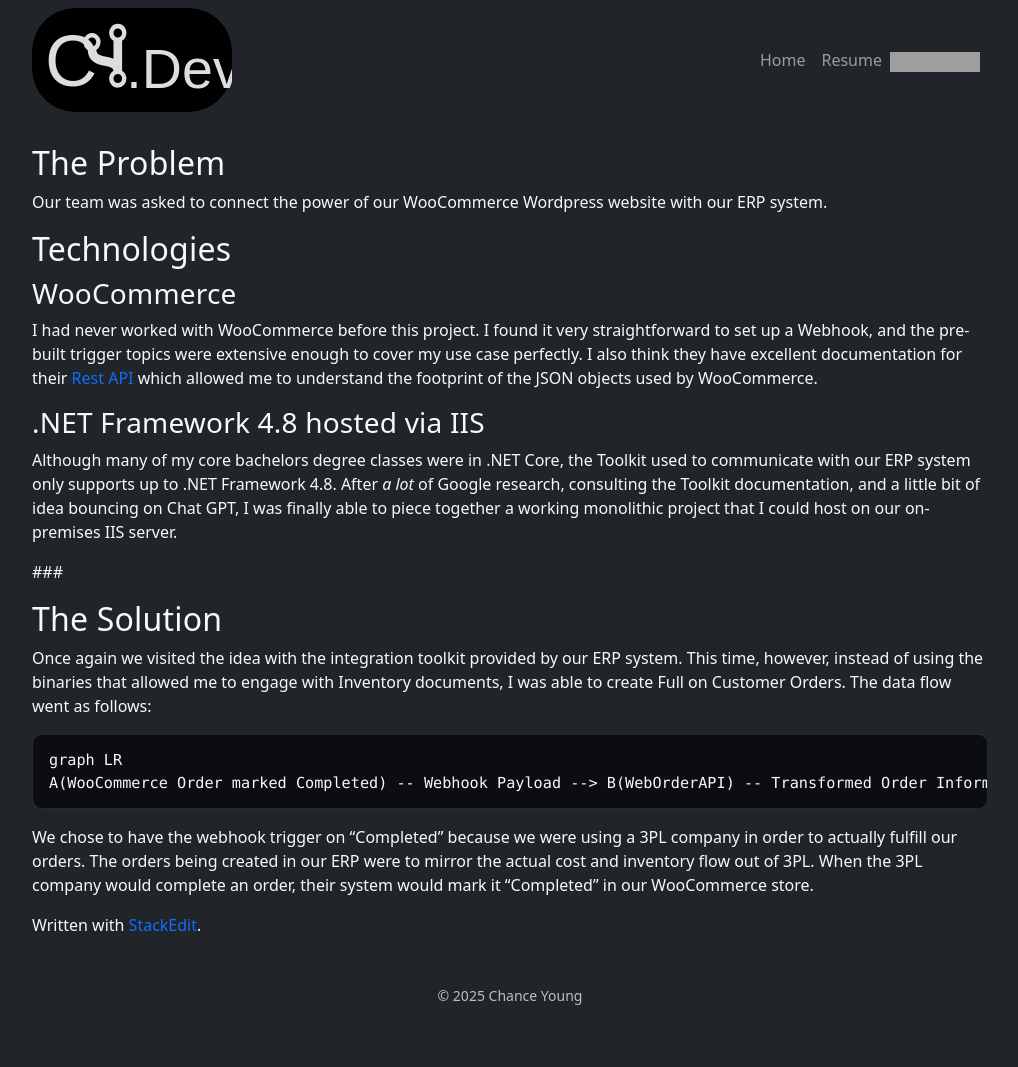
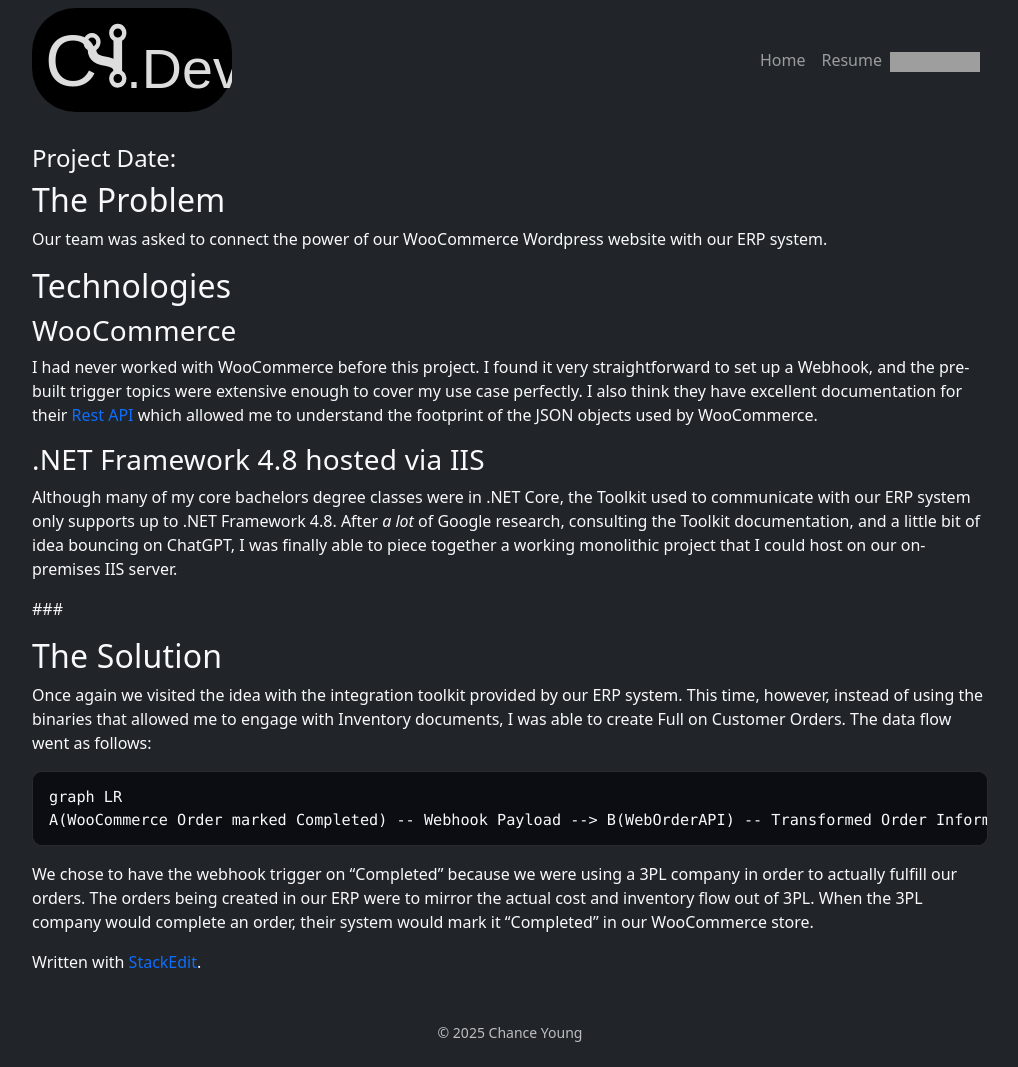
Before and after one commit to ChanceYoung/ChanceYoung.github.io, a Jekyll site: the page built from _projects/woocommerceintegrationv1.md, in a window 1280 px wide. Shown: the whole page, without its empty margins (130-1148 px from the left). Built offline with Jekyll 4.4.1, drawn with Linux system fonts in a browser that asks for light colours; before the commit the page ends 1030 px from its top, so only the background shows below that; grey boxes are pictures that could not be loaded.

Commit message:
_projects/woocommerceintegrationv1.md updated from https://stackedit.io/

```diff
--- a/_projects/woocommerceintegrationv1.md
+++ b/_projects/woocommerceintegrationv1.md
@@ -6,6 +6,7 @@ tags: [C#, WooCommerce,]
 featured: true
 layout: default
 ---
+#### Project Date:
 ## The Problem
 Our team was asked to connect the power of our WooCommerce Wordpress website with our ERP system.
 
@@ -14,7 +15,7 @@ Our team was asked to connect the power of our WooCommerce Wordpress website wit
 I had never worked with WooCommerce before this project. I found it very straightforward to set up a Webhook, and the pre-built trigger topics were extensive enough to cover my use case perfectly. I also think they have excellent documentation for their [Rest API](https://woocommerce.github.io/woocommerce-rest-api-docs/) which allowed me to understand the footprint of the JSON objects used by WooCommerce.
 
 ### .NET Framework 4.8 hosted via IIS
-Although many of my core bachelors degree classes were in .NET Core, the Toolkit used to communicate with our ERP system only supports up to .NET Framework 4.8. After *a lot* of Google research, consulting the Toolkit documentation, and a little bit of idea bouncing on Chat GPT, I was finally able to piece together a working monolithic project that I could host on our on-premises IIS server.
+Although many of my core bachelors degree classes were in .NET Core, the Toolkit used to communicate with our ERP system only supports up to .NET Framework 4.8. After *a lot* of Google research, consulting the Toolkit documentation, and a little bit of idea bouncing on ChatGPT, I was finally able to piece together a working monolithic project that I could host on our on-premises IIS server.
 
 ###
 ## The Solution
```
Also changed, not shown: other parts of _projects/woocommerceintegrationv1.md (+2 -2 lines).
